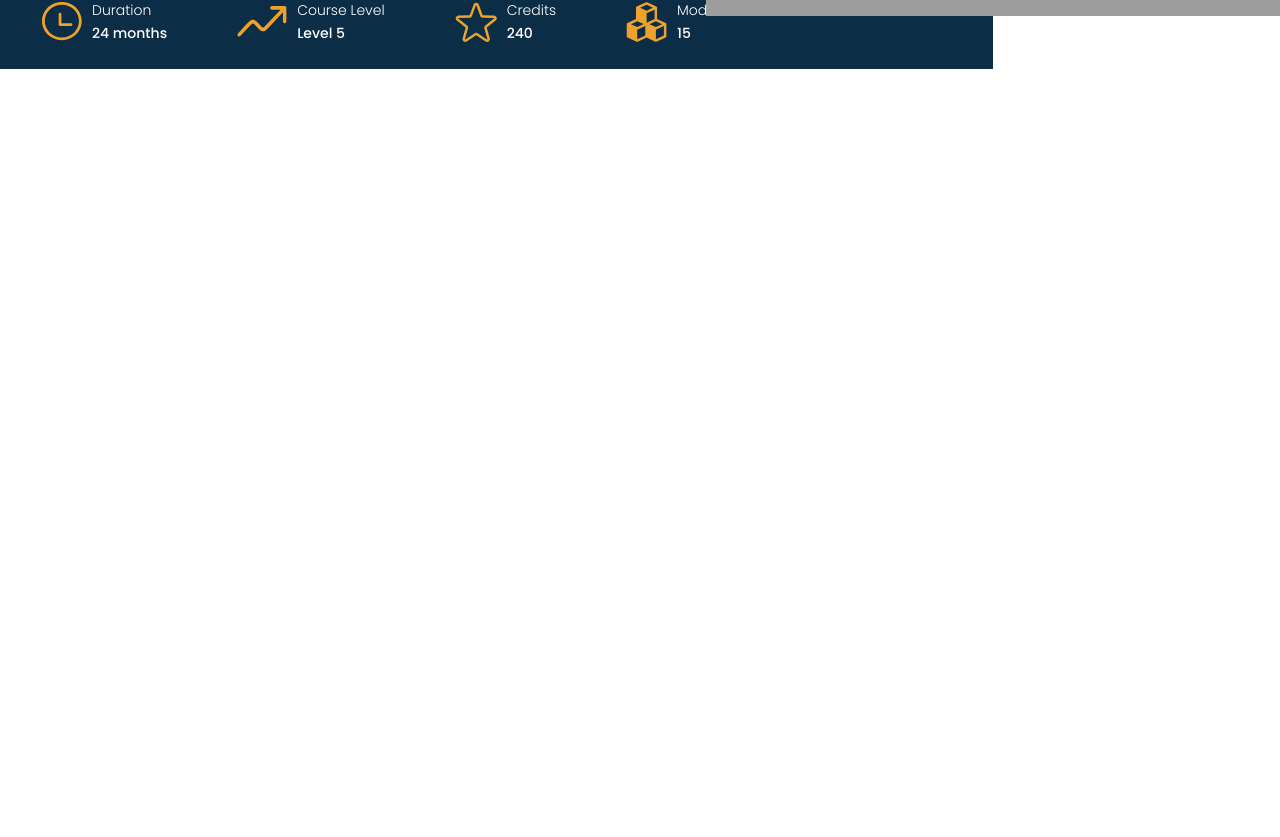
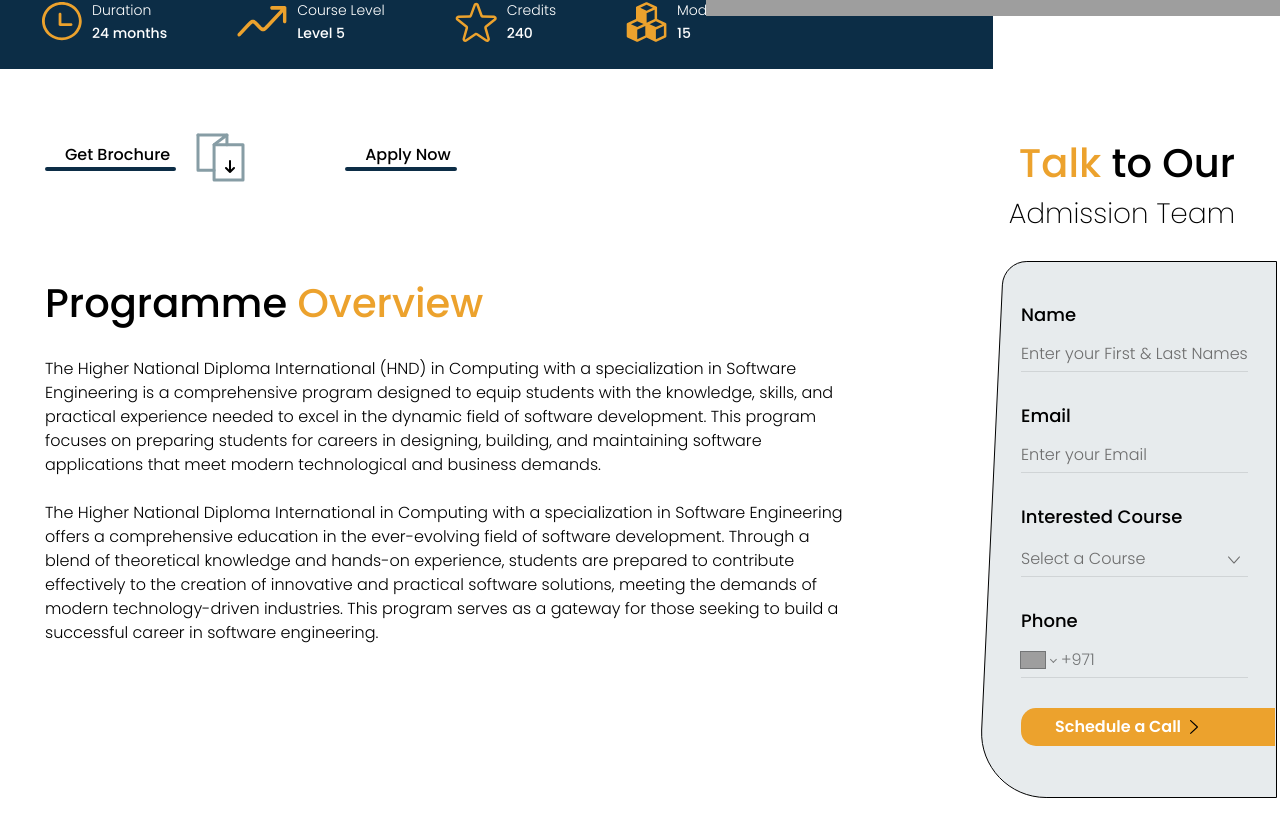
Before and after one commit to shadowisf/WestfordAssessmentTask, a React (Vite) app: page / in a window 1280 px wide. Shown: the part 593-1430 px from the top of the page. Before the commit the page ends 800 px from the top, so only its background shows below. Built offline with nearby package versions, Linux system fonts and the light colour scheme; grey boxes are pictures that could not be loaded.

Commit message:
made programme overview responsive

```diff
--- a/src/App.tsx
+++ b/src/App.tsx
@@ -1,4 +1,3 @@
-import { useState } from "react";
 import Hero from "./components/2-hero/_Hero";
 import ProgrammeOverview from "./components/3-programme-overview/_ProgramOverview";
 import TopSkillsYouWillLearn from "./components/4-top-skills/_TopSkillSYouWillLearn";
@@ -11,39 +10,27 @@ import InquiryPanel from "./components/10-inquiry-panel/_InquiryPanel";
 import Footer from "./components/11-footer/_Footer";
 
 export default function App() {
-  const [applyNowHovered, setApplyNowHovered] = useState(false);
-  const [formPhone, setFormPhone] = useState<string | undefined>(undefined);
-  const [footerCheckboxChecked, setFooterCheckboxChecked] = useState(false);
-
   return (
     <>
       <Hero />
 
-      {/* <ProgrammeOverview
-        applyNowHovered={applyNowHovered}
-        setApplyNowHovered={setApplyNowHovered}
-        phone={formPhone}
-        setPhone={setFormPhone}
-      />
+      <ProgrammeOverview />
 
-      <TopSkillsYouWillLearn />
+      {/* <TopSkillsYouWillLearn /> */}
 
-      <JobOpportunities />
+      {/* <JobOpportunities /> */}
 
-      <MinimumEligibility />
+      {/* <MinimumEligibility /> */}
 
-      <RelatedCourses />
+      {/* <RelatedCourses /> */}
 
-      <AcademicPartners />
+      {/* <AcademicPartners /> */}
 
-      <ExploreCourses />
+      {/* <ExploreCourses /> */}
 
-      <InquiryPanel />
+      {/* <InquiryPanel /> */}
 
-      <Footer
-        footerCheckboxChecked={footerCheckboxChecked}
-        setFooterCheckboxChecked={setFooterCheckboxChecked}
-      /> */}
+      {/* <Footer /> */}
     </>
   );
 }
--- a/src/components/1-navbar/Nav.tsx
+++ b/src/components/1-navbar/Nav.tsx
@@ -3,6 +3,7 @@ import { ArrowDown, ArrowUp } from "../svg/Arrows";
 import IconHamburger from "@assets/icons/hamburger.svg";
 import { useState } from "react";
 import MobileNavModal from "./MobileNavModal";
+import ProgramsModal from "./ProgramsModal";
 
 export default function Nav() {
   const [deMontPlusOpen, setDeMontPlusOpen] = useState(false);
@@ -60,6 +61,11 @@ export default function Nav() {
           </button>
         </div>
       </nav>
+
+      <ProgramsModal
+        programsOpen={programsOpen}
+        setProgramsOpen={setProgramsOpen}
+      />
 
       <MobileNavModal
         isOpen={mobileNavOpen}
--- a/src/components/1-navbar/_NavBar.tsx
+++ b/src/components/1-navbar/_NavBar.tsx
@@ -1,15 +1,11 @@
 import Nav from "./Nav";
 import Header from "./Header";
-import ProgramsModal from "./ProgramsModal";
 
 export default function NavBar() {
   return (
     <>
       <Header />
-
       <Nav />
-
-      <ProgramsModal />
     </>
   );
 }
--- a/src/components/2-hero/_Hero.tsx
+++ b/src/components/2-hero/_Hero.tsx
@@ -119,7 +119,7 @@ export default function Hero() {
         <div className="absolute inset-0">
           <img
             src={ImageHero}
-            className="w-full h-screen object-cover brightness-25"
+            className="w-full h-full object-cover brightness-25"
           />
         </div>
 
--- a/src/components/3-programme-overview/AdmissionTeamForm.tsx
+++ b/src/components/3-programme-overview/AdmissionTeamForm.tsx
@@ -2,18 +2,13 @@ import ImageWeirdContainer from "@assets/images/weird-container.svg";
 import PhoneInput from "react-phone-number-input";
 import "react-phone-number-input/style.css";
 import { ArrowBottomMinimal, ArrowRightMinimal } from "../svg/ArrowsMinimal";
+import { useState } from "react";
 
-type AdmissionTeamFormProps = {
-  phone: string | undefined;
-  setPhone: (phone: string | undefined) => void;
-};
+export default function AdmissionTeamForm() {
+  const [phone, setPhone] = useState<string | undefined>(undefined);
 
-export default function AdmissionTeamForm({
-  phone,
-  setPhone,
-}: AdmissionTeamFormProps) {
   return (
-    <div className="space-y-[26px]">
+    <div className="hidden xl:block space-y-[26px]">
       <section className="text-right me-[45px]">
         <h1 className="text-[40px]">
           <span className="text-[#ECA22D]">Talk</span> to Our
--- /dev/null
+++ b/src/components/3-programme-overview/AdmissionTeamFormModal.tsx
@@ -0,0 +1,107 @@
+import { useState } from "react";
+import PhoneInput from "react-phone-number-input";
+import "react-phone-number-input/style.css";
+import { ArrowBottomMinimal, ArrowRightMinimal } from "../svg/ArrowsMinimal";
+
+type AdmissionTeamModalProps = {
+  admissionTeamFormModalOpen: boolean;
+  setAdmissionTeamFormModalOpen: (value: boolean) => void;
+};
+
+export default function AdmissionTeamFormModal({
+  admissionTeamFormModalOpen,
+  setAdmissionTeamFormModalOpen,
+}: AdmissionTeamModalProps) {
+  const [phone, setPhone] = useState<string | undefined>(undefined);
+
+  return (
+    <div
+      className={`fixed inset-0 z-50 flex items-center justify-center bg-black bg-opacity-50 transition-opacity duration-300 ease-out ${
+        admissionTeamFormModalOpen
+          ? "opacity-100 pointer-events-auto"
+          : "opacity-0 pointer-events-none"
+      }`}
+    >
+      <div className="relative bg-white text-black rounded-xl w-[90%] max-w-[400px] p-6 shadow-lg">
+        {/* Close button */}
+        <button
+          onClick={() => setAdmissionTeamFormModalOpen(false)}
+          className="absolute top-3 right-3 text-gray-700 hover:text-black z-50"
+        >
+          X
+        </button>
+
+        <div className="space-y-6">
+          <section className="text-right">
+            <h1 className="text-[28px] leading-tight">
+              <span className="text-[#ECA22D]">Talk</span> to Our
+            </h1>
+            <h2 className="font-extralight text-[20px]">Admission Team</h2>
+          </section>
+
+          <div className="relative overflow-hidden">
+            {/* Form */}
+            <form className="relative font-medium text-[16px] space-y-6">
+              <FormItem placeholder="Enter your First & Last Names">
+                Name
+              </FormItem>
+              <FormItem placeholder="Enter your Email">Email</FormItem>
+
+              <div className="flex flex-col gap-[6px]">
+                <label>Interested Course</label>
+                <div className="relative">
+                  <select className="font-light border-b border-[#D0D4D6] text-[#6D6D6D] pb-1 w-full appearance-none pr-8 focus:outline-none">
+                    <option value="">Select a Course</option>
+                    <option value="">Placeholder</option>
+                    <option value="">Placeholder</option>
+                  </select>
+                  <ArrowBottomMinimal className="pointer-events-none absolute right-2 top-1/2 -translate-y-1/2 w-3 h-3 text-[#6D6D6D]" />
+                </div>
+              </div>
+
+              <div className="flex flex-col gap-[6px]">
+                <label>Phone</label>
+                <PhoneInput
+                  defaultCountry="AE"
+                  name="phone"
+                  placeholder="+971"
+                  value={phone}
+                  onChange={setPhone}
+                  className="border-b border-[#D0D4D6] pb-1 text-[16px] font-light"
+                  required
+                  autoComplete="off"
+                />
+              </div>
+
+              <button
+                type="submit"
+                className="group w-full h-[38px] px-[24px] cursor-pointer rounded-md transition-colors duration-300 ease-out hover:bg-[#879DA5] bg-[#ECA22D] flex items-center justify-between text-[16px] text-white font-semibold"
+              >
+                Schedule a Call
+                <ArrowRightMinimal className="text-black group-hover:text-white group-hover:translate-x-2 transition-transform duration-300 ease-out" />
+              </button>
+            </form>
+          </div>
+        </div>
+      </div>
+    </div>
+  );
+}
+
+type FormItemProps = {
+  children: string;
+  placeholder: string;
+};
+
+function FormItem({ children, placeholder }: FormItemProps) {
+  return (
+    <div className="flex flex-col gap-[6px]">
+      <label>{children}</label>
+      <input
+        type="text"
+        placeholder={placeholder}
+        className="font-light border-b border-[#D0D4D6] placeholder-[#6D6D6D] text-[16px] pb-1 focus:outline-none"
+      />
+    </div>
+  );
+}
--- a/src/components/3-programme-overview/_ProgramOverview.tsx
+++ b/src/components/3-programme-overview/_ProgramOverview.tsx
@@ -1,24 +1,17 @@
 import IconBrochure from "@assets/icons/brochure.svg";
 import IconCurlyArrow from "@assets/icons/curly-arrow.svg";
 import AdmissionTeamForm from "./AdmissionTeamForm";
+import { useState } from "react";
+import AdmissionTeamFormModal from "./AdmissionTeamFormModal";
 
-type ProgrammeOverviewProps = {
-  applyNowHovered: boolean;
-  setApplyNowHovered: (hovered: boolean) => void;
-  phone: string | undefined;
-  setPhone: (phone: string | undefined) => void;
-};
+export default function ProgrammeOverview() {
+  const [applyNowHovered, setApplyNowHovered] = useState(false);
+  const [admissionFormModalOpen, setAdmissionFormModalOpen] = useState(false);
 
-export default function ProgrammeOverview({
-  applyNowHovered,
-  setApplyNowHovered,
-  phone,
-  setPhone,
-}: ProgrammeOverviewProps) {
   return (
-    <div className="ms-[45px] my-[64px] flex justify-between">
+    <div className="my-[64px] flex justify-between">
       <div className="space-y-[91px] text-[16px]">
-        <section className="flex gap-[143px]">
+        <section className="mx-[45px] flex gap-[100px] 2xl:gap-[143px]">
           {/* get brochure link */}
           <a
             href="#"
@@ -35,10 +28,22 @@ export default function ProgrammeOverview({
           </a>
 
           {/* apply now link */}
-          <div className="relative w-[500px] flex items-center">
+          <div className="relative 2xl:w-[500px] flex items-center">
             <a
               href="#"
-              className={`flex flex-col transition-transform duration-300 ease-out ${
+              className={`hidden 2xl:flex flex-col transition-transform duration-300 ease-out ${
+                applyNowHovered ? "translate-x-2" : ""
+              }`}
+              onMouseEnter={() => setApplyNowHovered(true)}
+              onMouseLeave={() => setApplyNowHovered(false)}
+            >
+              <span className="text-center ms-[20px] me-[6px]">Apply Now</span>
+              <span className="border-[2.5px] border-[#0C2D46] rounded" />
+            </a>
+
+            <a
+              onClick={() => setAdmissionFormModalOpen(true)}
+              className={`flex 2xl:hidden flex-col transition-transform duration-300 ease-out ${
                 applyNowHovered ? "translate-x-2" : ""
               }`}
               onMouseEnter={() => setApplyNowHovered(true)}
@@ -50,14 +55,14 @@ export default function ProgrammeOverview({
 
             <img
               src={IconCurlyArrow}
-              className={`absolute w-[500px] translate-x-[113px] translate-y-[28px] pointer-events-none transition-opacity duration-300 ease-out z-[-1] ${
+              className={`hidden 2xl:block absolute w-[500px] translate-x-[113px] translate-y-[28px] pointer-events-none transition-opacity duration-300 ease-out z-[-1] ${
                 applyNowHovered ? "opacity-100" : "opacity-0"
               }`}
             />
           </div>
         </section>
 
-        <section>
+        <section className="mx-[45px]">
           <h1 className="text-[40px]">
             <span>Programme</span>{" "}
             <span className="text-[#ECA22D]">Overview</span>
@@ -65,7 +70,7 @@ export default function ProgrammeOverview({
 
           <br />
 
-          <p className="font-light text-[16px] w-[814px]">
+          <p className="font-light text-[16px] xl:w-[814px]">
             The Higher National Diploma International (HND) in Computing with a
             specialization in Software Engineering is a comprehensive program
             designed to equip students with the knowledge, skills, and practical
@@ -77,7 +82,7 @@ export default function ProgrammeOverview({
 
           <br />
 
-          <p className="font-light text-[16px] w-[814px]">
+          <p className="font-light text-[16px] xl:w-[814px]">
             The Higher National Diploma International in Computing with a
             specialization in Software Engineering offers a comprehensive
             education in the ever-evolving field of software development.
@@ -91,7 +96,12 @@ export default function ProgrammeOverview({
         </section>
       </div>
 
-      <AdmissionTeamForm phone={phone} setPhone={setPhone} />
+      <AdmissionTeamFormModal
+        admissionTeamFormModalOpen={admissionFormModalOpen}
+        setAdmissionTeamFormModalOpen={setAdmissionFormModalOpen}
+      />
+
+      <AdmissionTeamForm />
     </div>
   );
 }
```
Also changed, not shown: src/components/1-navbar/ProgramsModal.tsx (+8 -3 lines), src/components/11-footer/_Footer.tsx (+3 -8 lines).
